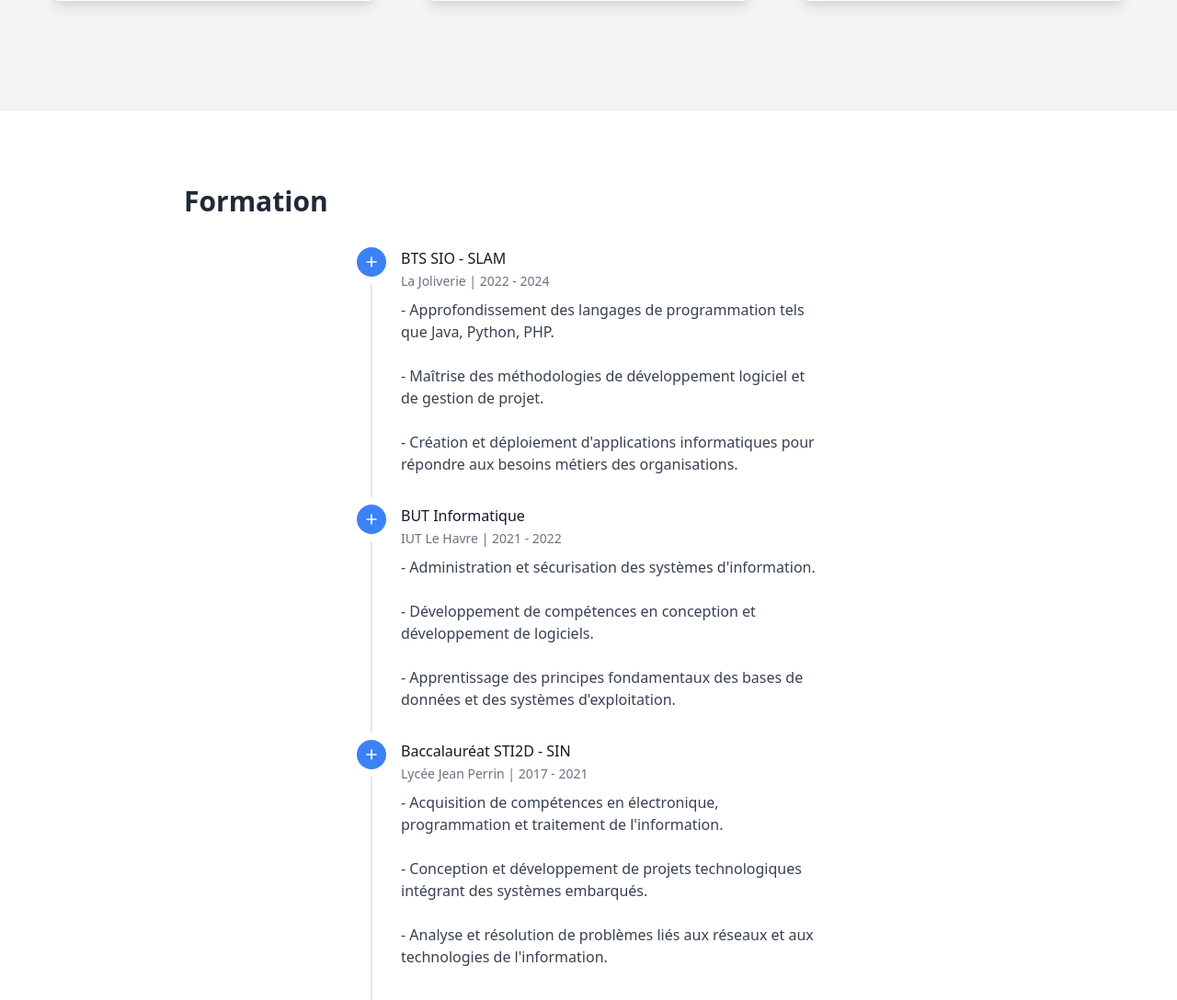
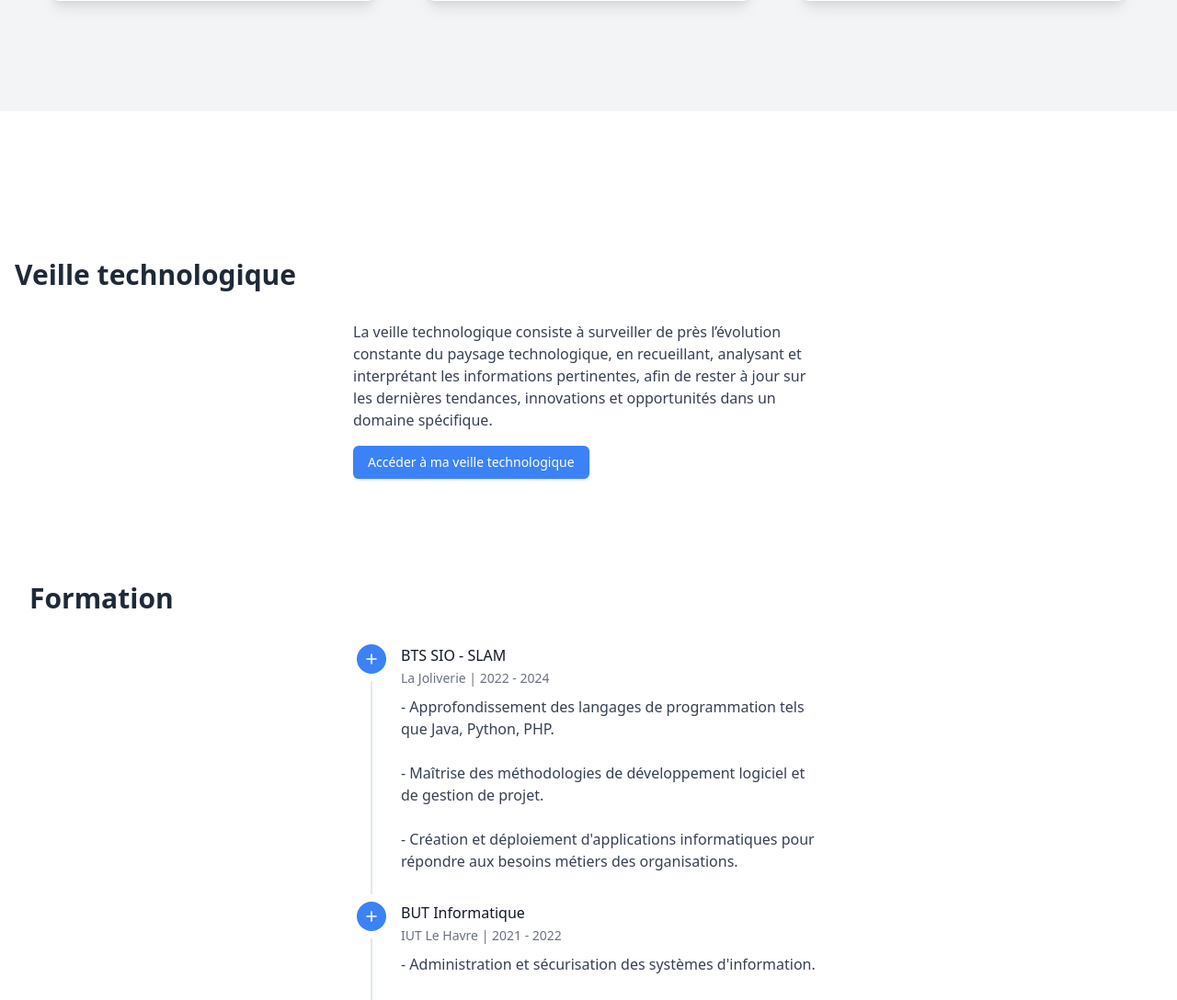
Before and after one commit to PierreKerlau/Portfolio, a plain HTML site: page index.html in a window 1280 px wide. Shown: the part 2880-3968 px from the top of the page at 92% size. Drawn offline with nearby package versions, Linux system fonts and the light colour scheme.

Commit message:
Ajout d'une section Veille Technologique et redimentionnage de deux titres

```diff
--- a/index.html
+++ b/index.html
@@ -199,8 +199,26 @@
       </div>
     </section>
 
+    <section id="veille" class="py-20 bg-white dark:bg-gray-900"></section>
+    <div class="container mx-auto px-4">
+      <h2 class="text-3xl font-bold text-gray-800 dark:text-white">Veille technologique</h2>
+      <div class="bg-white">
+      <div class="max-w-xl mx-auto p-8">
+        <div class="flow-root">
+        <div class="text-gray-700">
+          <p>
+          La veille technologique consiste à surveiller de près l’évolution constante du paysage technologique, en recueillant, analysant et interprétant les informations pertinentes, afin de rester à jour sur les dernières tendances, innovations et opportunités dans un domaine spécifique.
+          </p>
+          <a href="http://www.pearltrees.com/pkerlau/veille-technologique/id62591206" class="mt-4 inline-block px-4 py-2 text-sm font-medium text-white bg-blue-500 rounded-md shadow hover:bg-blue-700">Accéder à ma veille technologique</a>
+        </div>
+        </div>
+      </div>
+      </div>
+    </section>
+
     <section id="formation" class="py-20 bg-white dark:bg-gray-900">
-      <h2 class="text-3xl font-bold text-gray-800 dark:text-white" style="margin-left: 200px;">Formation</h2>
+      <div class="container mx-auto px-4">
+      <h2 class="text-3xl font-bold text-gray-800 dark:text-white">Formation</h2>
       <div class="bg-white">
         <div class="max-w-xl mx-auto p-8">
           <div class="flow-root">
@@ -314,6 +332,7 @@
           </div>
         </div>
       </div>
+      </div>
     </section>
 
 
```
